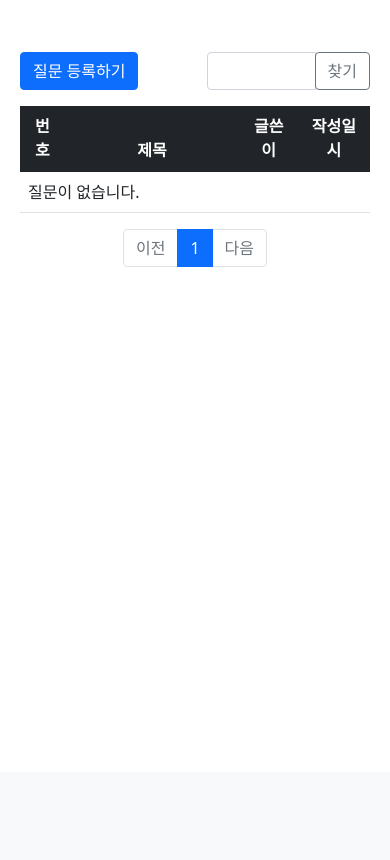
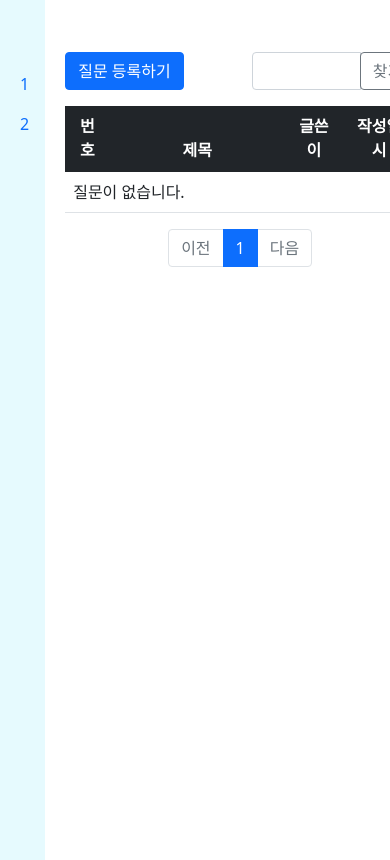
Before and after one commit to gmyun1999/django_practice, a Django app: page / in a window 390 px wide; the page is wider, and only the part inside the window is pictured. Shown: the part 72-932 px from the top of that part. Before the commit the page ends 339 px from the top of that part, so only its background shows below. Run offline with Django 4.2, Linux system fonts and the light colour scheme; data that the repository does not hold is empty; some libraries are stand-ins or nearby versions.

Commit message:
User 버튼 넣기

```diff
--- a/templates/base.html
+++ b/templates/base.html
@@ -34,18 +34,21 @@
         {% endif %}
       </li>
       <li class="nav-item">
-        {% if not user.is_authenticated %}
-        <a href="{% url 'common:signup' %}" class="nav-link">회원가입</a>
-        {% else %}
-        <a href="#" class="nav-link">마이페이지</a>
-        {% endif %}
-      </li>
-      <li class="nav-item">
-        {% if user.is_authenticated %}
-        <a href="{% url 'common:logout' %}" class="nav-link">로그아웃</a>
-        {% else %}
-        <a class="nav-link" href="{% url 'common:login' %}">로그인</a>
-        {% endif %}
+        <div class="dropdown pb-4">
+          <a href="#" class="d-flex align-items-center text-white text-decoration-none dropdown-toggle" id="dropdownUser1" data-bs-toggle="dropdown" aria-expanded="false">
+              <img src="https://github.com/mdo.png" alt="hugenerd" width="30" height="30" class="rounded-circle">
+              <span class="d-none d-sm-inline mx-1">loser</span>
+          </a>
+          <ul class="dropdown-menu dropdown-menu-dark text-small shadow">
+            {% if user.is_authenticated %}
+              <li><a class="dropdown-item" href="{% url 'common:logout' %}">로그아웃</a></li>
+              <li><a class="dropdown-item" href="#">마이페이지</a></li>
+            {% else %}
+              <li><a class="dropdown-item" href="{% url 'common:login' %}">로그인</a></li>
+              <li><a class="dropdown-item" href="{% url 'common:signup' %}">회원가입</a></li>
+            {% endif %}
+          </ul>
+        </div>
       </li>
 <!--      <li class="nav-item dropdown">-->
 <!--        <a class="nav-link mx-2 dropdown-toggle" href="#" id="navbarDropdownMenuLink" role="button" data-bs-toggle="dropdown" aria-expanded="false">-->
@@ -61,22 +64,72 @@
   </div>
 </div>
 </nav>
-<div id="mySidenav" class="sidenav">
-  <a href="javascript:void(0)" class="closebtn" onclick="closeNav()">&times;</a>
-  <div>
-    <h5 class="mx-3 my-3">질문 게시판</h5>
-    <a href="#">국어 게시판</a>
-    <a href="#">영어 게시판</a>
-    <a href="#">수학 게시판</a>
-    <a href="#">사회탐구 게시판</a>
-    <a href="#">과학탐구 게시판</a>
-  </div>
-  <div class="py-3">
-    <h5 class="mx-3 my-3">기타 게시판</h5>
-    <a href="#">자유 게시판</a>
-    <a href="#">학습자료 게시판</a>
-  </div>
-</div>
+<div class="container-fluid">
+  <div class="row flex-nowrap">
+      <div class="col-auto col-md-3 col-xl-2 px-sm-2 px-0 bg-info p-2 text-dark bg-opacity-10">
+          <div class="d-flex flex-column align-items-center align-items-sm-start px-3 pt-2 text-white vh-100">
+              <a href="/" class="d-flex align-items-center pb-3 mb-md-0 me-md-auto text-white text-decoration-none">
+                  <span class="fs-5 d-none d-sm-inline">Menu</span>
+              </a>
+              <ul class="nav nav-pills flex-column mb-sm-auto mb-0 align-items-center align-items-sm-start" id="menu">
+                  <li class="nav-item">
+                      <a href="#" class="nav-link align-middle px-0">
+                          <i class="fs-4 bi-house"></i> <span class="ms-1 d-none d-sm-inline">Home</span>
+                      </a>
+                  </li>
+                  <li>
+                      <a href="#submenu1" data-bs-toggle="collapse" class="nav-link px-0 align-middle">
+                          <i class="fs-4 bi-speedometer2"></i> <span class="ms-1 d-none d-sm-inline">Dashboard</span> </a>
+                      <ul class="collapse show nav flex-column ms-1" id="submenu1" data-bs-parent="#menu">
+                          <li class="w-100">
+                              <a href="#" class="nav-link px-0"> <span class="d-none d-sm-inline">Item</span> 1 </a>
+                          </li>
+                          <li>
+                              <a href="#" class="nav-link px-0"> <span class="d-none d-sm-inline">Item</span> 2 </a>
+                          </li>
+                      </ul>
+                  </li>
+                  <li>
+                      <a href="#" class="nav-link px-0 align-middle">
+                          <i class="fs-4 bi-table"></i> <span class="ms-1 d-none d-sm-inline">Orders</span></a>
+                  </li>
+                  <li>
+                      <a href="#submenu2" data-bs-toggle="collapse" class="nav-link px-0 align-middle ">
+                          <i class="fs-4 bi-bootstrap"></i> <span class="ms-1 d-none d-sm-inline">Bootstrap</span></a>
+                      <ul class="collapse nav flex-column ms-1" id="submenu2" data-bs-parent="#menu">
+                          <li class="w-100">
+                              <a href="#" class="nav-link px-0"> <span class="d-none d-sm-inline">Item</span> 1</a>
+                          </li>
+                          <li>
+                              <a href="#" class="nav-link px-0"> <span class="d-none d-sm-inline">Item</span> 2</a>
+                          </li>
+                      </ul>
+                  </li>
+                  <li>
+                      <a href="#submenu3" data-bs-toggle="collapse" class="nav-link px-0 align-middle">
+                          <i class="fs-4 bi-grid"></i> <span class="ms-1 d-none d-sm-inline">Products</span> </a>
+                          <ul class="collapse nav flex-column ms-1" id="submenu3" data-bs-parent="#menu">
+                          <li class="w-100">
+                              <a href="#" class="nav-link px-0"> <span class="d-none d-sm-inline">Product</span> 1</a>
+                          </li>
+                          <li>
+                              <a href="#" class="nav-link px-0"> <span class="d-none d-sm-inline">Product</span> 2</a>
+                          </li>
+                          <li>
+                              <a href="#" class="nav-link px-0"> <span class="d-none d-sm-inline">Product</span> 3</a>
+                          </li>
+                          <li>
+                              <a href="#" class="nav-link px-0"> <span class="d-none d-sm-inline">Product</span> 4</a>
+                          </li>
+                      </ul>
+                  </li>
+                  <li>
+                      <a href="#" class="nav-link px-0 align-middle">
+                          <i class="fs-4 bi-people"></i> <span class="ms-1 d-none d-sm-inline">Customers</span> </a>
+                  </li>
+              </ul>
+          </div>
+      </div>
 {% block content %}
 {% endblock %}
 <!-- Bootstrap JS -->
--- a/templates/pybo/question_list.html
+++ b/templates/pybo/question_list.html
@@ -1,7 +1,7 @@
 {% extends 'base.html' %}
 {% load pybo_filter %}
 {% block content %}
-<div class="container my-3" id="main">
+<div class="container my-3 col-md-8" id="main">
     <div class="row my-3">
         <div class="col-6">
             <a href="{% url 'pybo:question_create' %}" class="btn btn-primary">질문 등록하기</a>
```
Also changed, not shown: 1 other file.
